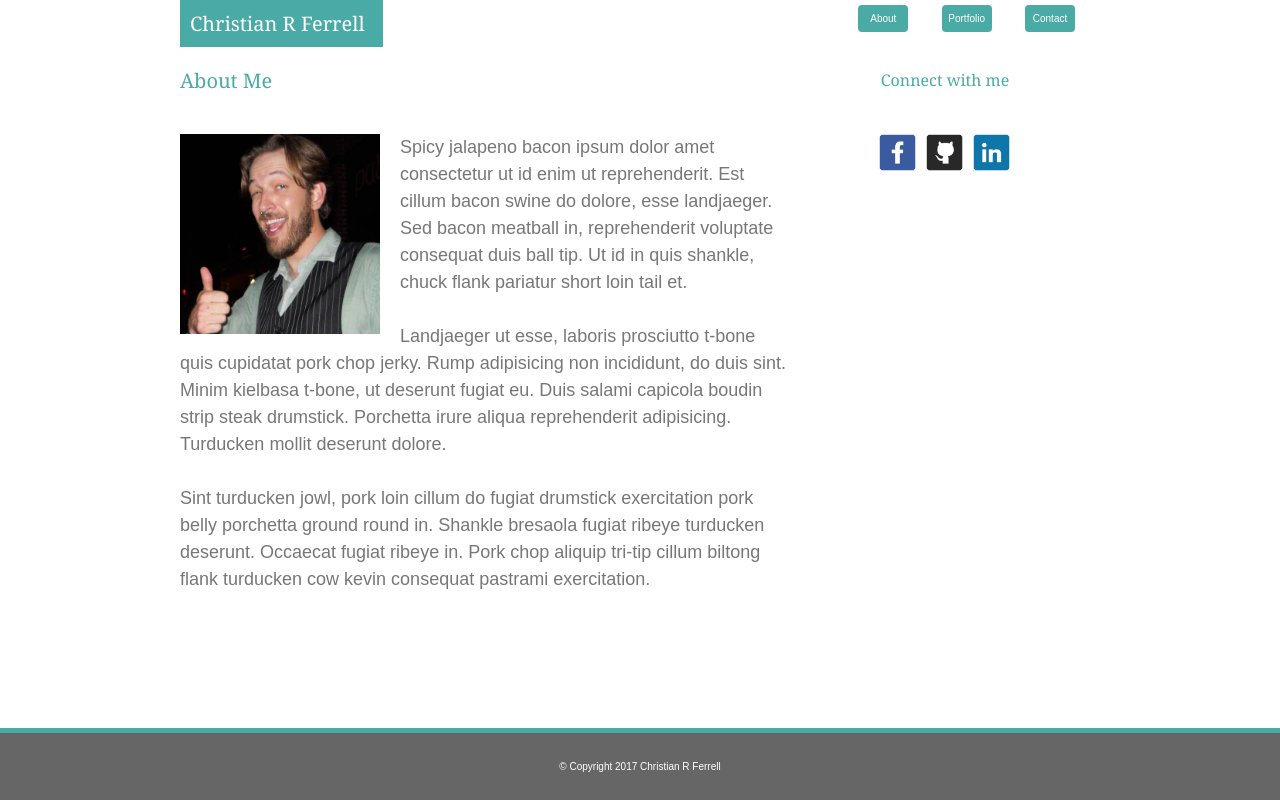
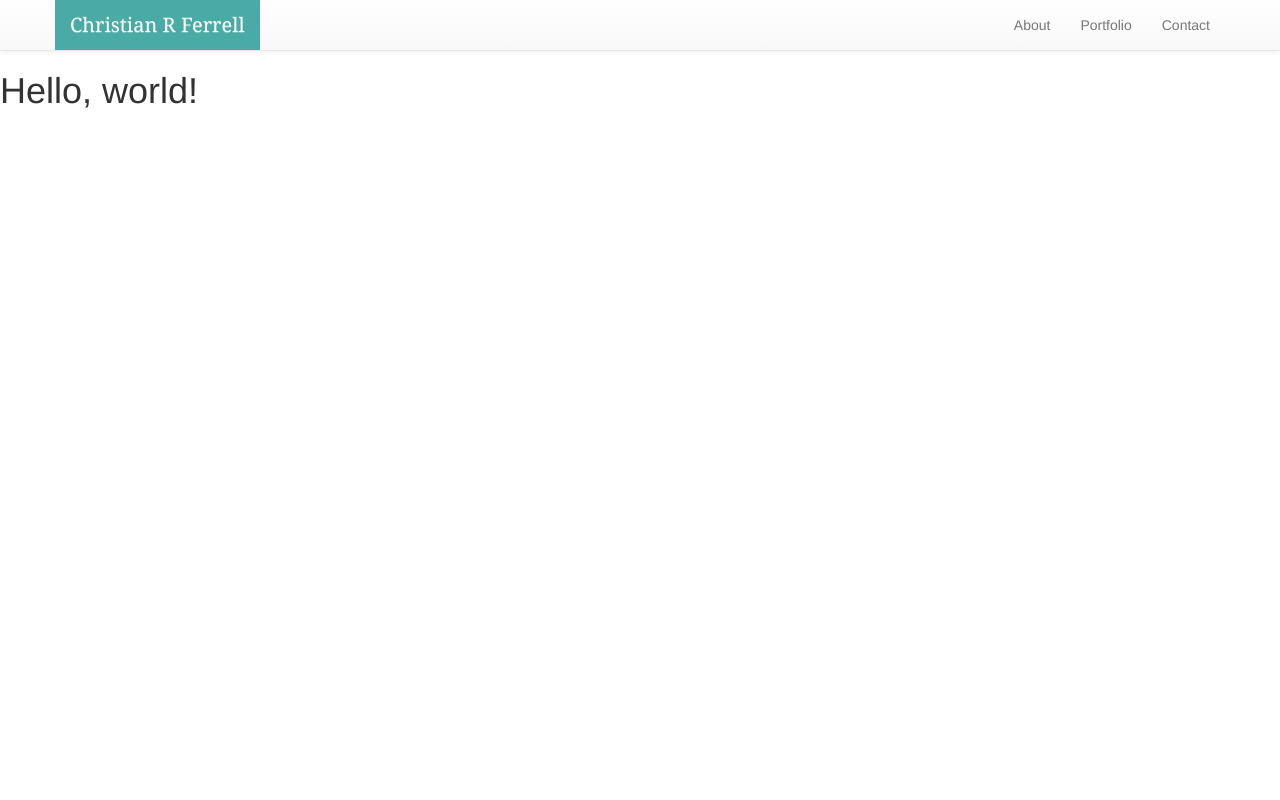
Before and after one commit to CRFerrell77/Bootstrap-Portfolio, a plain HTML site: page index.html in a window 1280 px wide. Drawn offline with nearby package versions, Linux system fonts and the light colour scheme.

Commit message:
second upload: navbar completed

```diff
--- a/assets/css/style.css
+++ b/assets/css/style.css
@@ -1,275 +1,7 @@
-
-.container {
-    width: 960px;
-    margin: 0 auto;
-}
-
-.firstCol {
-    width: 610px;
-    float: left;
-    padding-left: 20px;
-    padding-right: 20px;
-    }
-
-.secondCol {
-    width: 270px;
-    float: left;
-    }
-
-.secondColB {
-    width: 270px;
-    float: left;
-    }
-
-.upRight {
-    float: right;
-    list-style-type: none;
-}
-
-.navLinks {
-    display: inline;
-    padding-left: 20px;
-    font-size: 12px;
-}
-
-.alignCen {
-    text-align: center;
-    align-items: center;
-}
-
 #name {
     color: #ffffff;
+    background-color: #4aaaa5;
     font-size: 20px;
     font-family: 'Georgia', Times, Times New Roman, serif;
 
 }
-
-#nameWidth{
-    background-color: #4aaaa5;
-    width: 30%;
-    padding: 10px;
-
-}
-
-#bioImage {
-    width: 200px;
-    height: 200px;
-    margin-right: 20px;
-    float: left;
-}
-
-#linkImage {
-    width: 37px;
-    height: 37px;
-    margin-right: 10px;
-    float: left;
-
-}
-
-/**FROM HERE **/
-
-.content {
-  flex: 1 0 auto;
-
-}
-
-
-html, body {
-    height: 100%;
-
-}
-
-body {
-    display: flex;
-    flex-direction: column;
-
-/** TO HERE **/
-
-    padding: 0;
-    margin: 0;
-    font-family: 'Arial', 'Helvetica Neue', Helvetica, sans-serif;
-    font-size: 18px;
-    line-height: 150%;
-
-    color: #777777;
-    background-color: #ffffff;
-
-    border-style: solid;
-    border-color: #dddddd;
-}
-
-header {
-    color: #4aaaa5;
-    background-color: #ffffff;
-    border-color: #cccccc;
-}
-
-footer {
-    text-align: center;
-    font-size: 10px;
-    color: #ffffff;
-    background-color: #666666;
-    padding-top: 20px;
-    padding-bottom: 20px;
-    padding-right: 20px;
-    padding-left: 20px;
-    border-style: solid;
-    border-width: 5px 0px 0px 0px;
-    border-color: #4aaaa5;
-
-}
-
-h1 {
-    padding: 20px 0;
-    margin: 0;
-    margin-bottom: 20px;
-    font-size: 20px;
-    font-family: 'Georgia', Times, Times New Roman, serif;
-    color: #4aaaa5;
-    background-color: #ffffff;
-
-}
-
-h2 {
-    padding: 20px 0;
-    margin: 0;
-    margin-bottom: 20px;
-    font-size: 16px;
-    font-family: 'Georgia', Times, Times New Roman, serif;
-    color: #4aaaa5;
-    background-color: #ffffff;
-
-}
-
-a {
-    color: #777777;
-    text-decoration: none;
-
-}
-
-/** button arrows **/
-
-.button {
-  display: inline-block;
-  border-radius: 4px;
-  background-color: #4aaaa5;
-  border: none;
-  color: #FFFFFF;
-  text-align: center;
-  font-size: 10px;
-  padding: 0px;
-  width: 50px;
-  transition: all 0.5s;
-  cursor: pointer;
-  margin: 5px;
-}
-
-.button span {
-  cursor: pointer;
-  display: inline-block;
-  position: relative;
-  transition: 0.5s;
-}
-
-.button span:after {
-  content: '\00bb';
-  position: absolute;
-  opacity: 0;
-  top: 0;
-  right: -20px;
-  transition: 0.5s;
-}
-
-.button:hover span {
-  padding-right: 10px;
-}
-
-.button:hover span:after {
-  opacity: 1;
-  right: 0;
-}
-
-
-/** Fancy text-over fade in on profile **/
-
-.textOverContainer {
-    position: relative;
-    width: 50%;
-}
-
-.textOverImage {
-  opacity: 1;
-  display: block;
-  width: 100%;
-  height: auto;
-  transition: .5s ease;
-  backface-visibility: hidden;
-}
-
-.textOverMiddle {
-  transition: .5s ease;
-  opacity: 0;
-  position: absolute;
-  top: 50%;
-  left: 50%;
-  transform: translate(-50%, -50%);
-  -ms-transform: translate(-50%, -50%)
-}
-
-.textOverContainer:hover .textOverImage {
-  opacity: 0.3;
-}
-
-.textOverContainer:hover .textOverMiddle {
-  opacity: 1;
-}
-
-.textOverText {
-  background-color: #4aaaa5;
-  color: #ffffff;
-  font-size: 16px;
-  padding: 16px 32px;
-}
-
-#textOverRoom {
-    padding-bottom: 5px;
-    padding-right: 10px;
-    padding-left: 10px;
-    padding-top: 5px;
-}
-
-/**submission form**/
-
-/* Style inputs with type="text", select elements and textareas */
-input[type=text], select, textarea {
-    width: 100%; /* Full width */
-    padding: 12px; /* Some padding */
-    border: 1px solid #ccc; /* Gray border */
-    border-radius: 4px; /* Rounded borders */
-    box-sizing: border-box; /* Make sure that padding and width stays in place */
-    margin-top: 6px; /* Add a top margin */
-    margin-bottom: 16px; /* Bottom margin */
-    resize: vertical /* Allow the user to vertically resize the textarea (not horizontally) */
-}
-
-/* Style the submit button with a specific background color etc */
-input[type=submit] {
-    background-color: #4aaaa5;
-    color: #ffffff;
-    padding: 12px 20px;
-    border: none;
-    border-radius: 4px;
-    cursor: pointer;
-}
-
-/* When moving the mouse over the submit button, add a darker green color */
-input[type=submit]:hover {
-    background-color: #38807c;
-}
-
-/* Add a background color and some padding around the form */
-.submitContainer {
-    border-radius: 5px;
-    background-color: #f2f2f2;
-    padding: 20px;
-}
--- a/index.html
+++ b/index.html
@@ -1,136 +1,87 @@
 <!DOCTYPE html>
-<html lang="en-us">
+
+<html lang="en">
 
 <head>
-	<meta charset="utf-8">
-	<meta name="viewport" content="width=device-width,initial-scale=1">
+    <meta charset="utf-8">
+    <meta http-equiv="X-UA-Compatible" content="IE=edge">
+	<meta name="viewport" content="width=device-width, initial-scale=1">
+
+	<!-- Linking reset -->
+	<link rel="stylesheet" type="text/css" 	href="assets\css\reset.css">
+
+    <!-- The above 3 meta tags *must* come first in the head; any other head content must come *after* these tags -->
+    <title>Bootstrap 101 Template</title>
+
+    <!-- Bootstrap -->
+	<link href="css/bootstrap.min.css" rel="stylesheet">
+
+	<!-- Latest compiled and minified CSS -->
+	<link rel="stylesheet" href="https://maxcdn.bootstrapcdn.com/bootstrap/3.3.7/css/bootstrap.min.css" integrity="sha384-BVYiiSIFeK1dGmJRAkycuHAHRg32OmUcww7on3RYdg4Va+PmSTsz/K68vbdEjh4u" crossorigin="anonymous">
+
+	<!-- Optional theme -->
+	<link rel="stylesheet" href="https://maxcdn.bootstrapcdn.com/bootstrap/3.3.7/css/bootstrap-theme.min.css" integrity="sha384-rHyoN1iRsVXV4nD0JutlnGaslCJuC7uwjduW9SVrLvRYooPp2bWYgmgJQIXwl/Sp" crossorigin="anonymous">
+
+	<!-- Latest compiled and minified JavaScript -->
+	<script src="https://maxcdn.bootstrapcdn.com/bootstrap/3.3.7/js/bootstrap.min.js" integrity="sha384-Tc5IQib027qvyjSMfHjOMaLkfuWVxZxUPnCJA7l2mCWNIpG9mGCD8wGNIcPD7Txa" crossorigin="anonymous"></script>
+
+    <!-- HTML5 shim and Respond.js for IE8 support of HTML5 elements and media queries -->
+    <!-- WARNING: Respond.js doesn't work if you view the page via file:// -->
+    <!--[if lt IE 9]>
+      <script src="https://oss.maxcdn.com/html5shiv/3.7.3/html5shiv.min.js"></script>
+      <script src="https://oss.maxcdn.com/respond/1.4.2/respond.min.js"></script>
+	<![endif]-->
+
 	<!-- Linking CSS -->
-	<link rel="stylesheet" type="text/css"
-	href="assets\css\reset.css">
-	<link rel="stylesheet" type="text/css"
-	href="assets\css\style.css">
+	<link rel="stylesheet" type="text/css" 	href="assets\css\style.css">
+
 </head>
 
-<body >
+<body>
 
-<div class="content">
-
-<header>
-
-	<nav>
+	<nav class="navbar navbar-default navbar-static-top">
+		 <!-- why all the befores? juest to push to the 'front' of the navbar? or is this before the collapse? -->
 		<div class="container">
 
-			<div class="firstCol" id="name">
-				<p id="nameWidth">
-				 Christian R Ferrell
-				 </p>
+			<div class="navbar-header">
+
+				<button type="button" class="navbar-toggle collapsed" data-toggle="collapse" data-target="#navbar" aria-expanded="false" aria-controls="navbar">  <!--what is that?-->
+					<span class="sr-only">Toggle Navigation</span>
+					<span class="icon-bar"></span>
+					<span class="icon-bar"></span>
+					<span class="icon-bar"></span>
+				</button>
+				<a class="navbar-brand" href="#" id="name">Christian R Ferrell</a>
+
 			</div>
+			<div id="navbar" class="navbar-collapse collapse">
 
-	  		<div class="secondCol">
+				<ul class="nav navbar-nav navbar-right">
 
-	 			<ul class="upRight">
-					<li class="navLinks">
-						<a href="index.html" class="button">
-							<span>About </span>
-						</a>
+					<li>
+						<a href="index.html">About</a>
 					</li>
-	  				<li class="navLinks">
-	  					<a href="portfolio.html" class="button">
-							<span>Portfolio </span>
-						</a>
-	  				</li>
-	  				<li class="navLinks">
-	  					<a href="contact.html" class="button">
-							<span>Contact </span>
-						</a>
+					<li>
+						<a href="portfolio.html">Portfolio</a>
 					</li>
+					<li>
+						<a href="contact.html">Contact</a>
+					</li>
+
 				</ul>
 
 			</div>
-
-		</div>
-	</nav>
-
-</header>
-
-	<div class="container">
-
-		<!-- this is the stuff that changes from page to page -->
-		<div class="firstCol">
-
-			<h1>
-				About Me
-			</h1>
-
-			<img id="bioImage" src="assets\images\pictureBrok.jpg">
-
-			<p>Spicy jalapeno bacon ipsum dolor amet consectetur ut id enim ut reprehenderit. Est cillum bacon swine do dolore, esse landjaeger. Sed bacon meatball in, reprehenderit voluptate consequat duis ball tip. Ut id in quis shankle, chuck flank pariatur short loin tail et.
-			</p>
-			<br>
-			<p>
-			Landjaeger ut esse, laboris prosciutto t-bone quis cupidatat pork chop jerky. Rump adipisicing non incididunt, do duis sint. Minim kielbasa t-bone, ut deserunt fugiat eu. Duis salami capicola boudin strip steak drumstick. Porchetta irure aliqua reprehenderit adipisicing. Turducken mollit deserunt dolore.
-			</p>
-			<br>
-			<p>
-			Sint turducken jowl, pork loin cillum do fugiat drumstick exercitation pork belly porchetta ground round in. Shankle bresaola fugiat ribeye turducken deserunt. Occaecat fugiat ribeye in. Pork chop aliquip tri-tip cillum biltong flank turducken cow kevin consequat pastrami exercitation.
-			</p>
-			<br>
+			<!-- nav collapse -->
 
 		</div>
 
-		<!-- this is the stuff that does not change from page to page -->
-		<div class="secondColB">
+	</nav>
 
-			<div class="alignCen">
+    <h1>Hello, world!</h1>
 
-			<h2>
-				Connect with me
-			</h2>
-
-			<ul class="upRight">
-				<li class="navLinks">
-					<a href="https://www.facebook.com/cferrell77">
-						<img id="linkImage" src="assets\images\Facebook.png" alt="Facebook Profile">
-					</a>
-				</li>
-  				<li class="navLinks">
-					<a href="https://github.com/CRFerrell77">
-						<img id="linkImage" src="assets\images\GitHub.png" alt="GitHub Profile">
-					</a>
-  				</li>
-  				<li class="navLinks">
-					<a href="https://www.linkedin.com/in/ferrellchristianr/">
-						<img id="linkImage" src="assets\images\LinkedIn.png" alt="LinkedIn Profile">
-					</a>
-				</li>
-			</ul>
-
-<!-- old version
-			<a href="https://www.facebook.com/cferrell77">
-				<img id="linkImage" src="C:\Users\Broccoli\Basic-Portfolio\assets\images\Facebook.png" alt="Facebook Profile">
-			</a>
-
-			<a href="https://github.com/CRFerrell77">
-				<img id="linkImage" src="C:\Users\Broccoli\Basic-Portfolio\assets\images\GitHub.png" alt="GitHub Profile">
-			</a>
-
-			<a href="https://www.linkedin.com/in/ferrellchristianr/">
-				<img id="linkImage" src="C:\Users\Broccoli\Basic-Portfolio\assets\images\LinkedIn.png" alt="LinkedIn Profile">
-			</a>
--->
-
-			</div>
-
-		</div>
-
-	</div>
-
-</div>
-
-</body>
-
-<footer>
-	&copy; Copyright 2017 Christian R Ferrell
-</footer>
-
+    <!-- jQuery (necessary for Bootstrap's JavaScript plugins) -->
+    <script src="https://ajax.googleapis.com/ajax/libs/jquery/1.12.4/jquery.min.js"></script>
+    <!-- Include all compiled plugins (below), or include individual files as needed -->
+    <script src="js/bootstrap.min.js"></script>
+  </body>
 </html>
```
